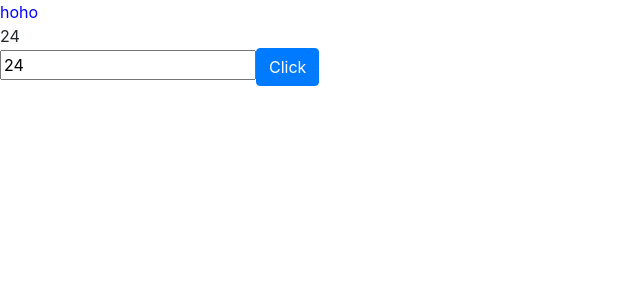
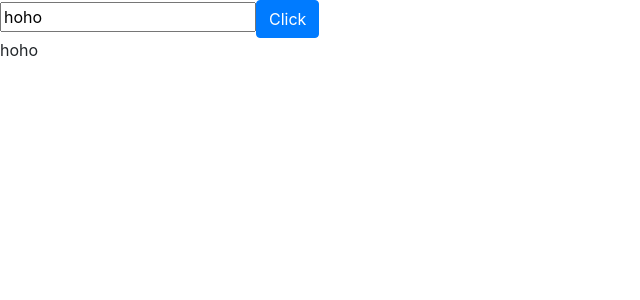
Before and after one commit to ho-beom-cheon/Vue3-project, a Vue app: page / in a window 1280 px wide. Shown: the top 300 px of the page, without its empty margins (0-640 px from the left). Built offline with nearby package versions, Linux system fonts and the light colour scheme.

Commit message:
양방향 바인딩(v-model)

```diff
--- a/src/App.vue
+++ b/src/App.vue
@@ -1,78 +1,36 @@
 <template>
-<div :class="nameClass">
-  {{ name2 }}
-</div>
-<div>{{ age }}</div>
-<input :type="type" :value="age">
-<button
-  class="btn btn-primary"
-  @click="updateName"
->
-Click
-</button>
+  <input
+    type="text"
+    v-model="name"
+  >
+  <button
+    class="btn btn-primary"
+    @click="onSubmit"
+  >
+    Click
+  </button>
+  <div>
+    {{ name }}
+  </div>
 </template>
 
 <script>
-/*
-! 새롭게 정의된 ref
-Vue3 이전에는 뷰 템플릿의 DOM 또는 컴포넌트를 가리키는 속성이었지만, Vue3에서는 reactive reference를 의미합니다.
-
-# ref 사용하는 방법
-1. < script > 에 import { ref } from "vue";을 임포트합니다.
-2. 변수를 선언하고 값을 ref()로 감싸줍니다.
-3. 변수 값을 변경할 때 변수.value에 변경할 값을 넣어줍니다.
-
-# ref의 장점
-1. 타입 제한 없이 사용 가능함
-2. 템플릿에서 단일 변수로 사용할 수 있음
-
------------------------------------------------------------------------
-
-# reactive 사용하는 방법
-1.<script>에 import { reactive } from "vue";을 임포트합니다.
-2.변수를 선언하고 값을 reactive()로 감싸줍니다.
-3.property 값을 변경할 때 변수.property에 변경할 값을 넣어줍니다.
-
-# 주의할 점
-reactive는 object, array 이외에는 사용할 수 없습니다.
-
-# reactive의 장점
-1.자바스크립트와 템플릿 사이에 일관성이 있음
-2.반응형 변수를 많이 선언할 때 간단하게 사용 가능
-3.Vue2의 data()와 비슷함
-*/
-
-import {reactive} from 'vue';
 import {ref} from 'vue';
 
 export default {
   setup() {
-    const name = reactive({
-      id : 1
-    });
-    const name2 = ref('hoho');
-    const age = ref(24);
-    const type = ref('number');
-    const nameClass = ref('name');
+    const name = ref('hoho');
 
-    // const greeting = (name) => {
-    //   return 'Hello' + name;
+    const onSubmit = () => {
+      console.log(name.value);
+    }
+    // const updataName = (e) => {
+    //   name.value = e.target.value;
     // }
-
-    const updateName = () => {
-      name.id = 2;
-      age.value = 11;
-      type.value = 'text';
-      nameClass.value = 'name2';
-
-    }
     return {
-      updateName,
+      onSubmit,
+      // updataName,
       name,
-      name2,
-      age,
-      type,
-      nameClass,
     }
   }
 }
@@ -82,7 +40,4 @@ export default {
   .name {
     color: blue;
   }
-  .name2 {
-    color: red;
-  }
 </style>
```
